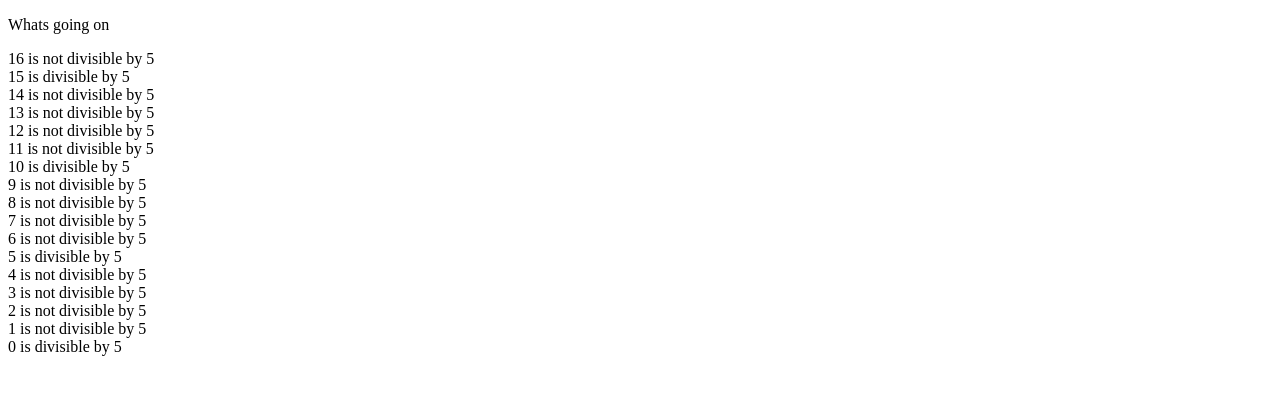
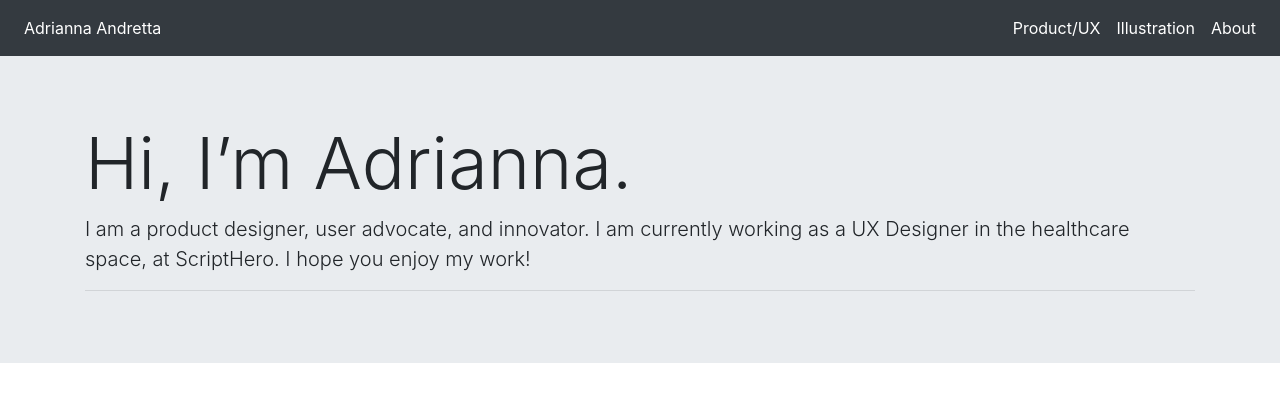
Before and after one commit to chenthehero/Andretta-Website, a plain HTML site: page index.html in a window 1280 px wide. Drawn offline with nearby package versions, Linux system fonts and the light colour scheme.

Commit message:
Created header

```diff
--- a/index.html
+++ b/index.html
@@ -1,16 +1,55 @@
-<!DOCTYPE html>
+<!doctype html>
 <html lang="en">
-<head>
-    <meta charset="UTF-8">
-    <meta name="viewport" content="width=device-width, initial-scale=1.0">
+  <head>
     <title>Adrianna Andretta</title>
-    <link href="style.css" rel="stylesheet" type="text/css" />
-</head>
-<body>
+    <!-- Required meta tags -->
+    <meta charset="utf-8">
+    <meta name="viewport" content="width=device-width, initial-scale=1, shrink-to-fit=no">
 
-    <div id = "Eric">
-        <p>Whats going on</p>
+    <!-- Bootstrap CSS -->
+    <link rel="stylesheet" href="https://stackpath.bootstrapcdn.com/bootstrap/4.3.1/css/bootstrap.min.css" integrity="sha384-ggOyR0iXCbMQv3Xipma34MD+dH/1fQ784/j6cY/iJTQUOhcWr7x9JvoRxT2MZw1T" crossorigin="anonymous">
+  </head>
+  <body>
+
+    <nav class="navbar navbar-expand-md navbar-dark bg-dark">
+        <div class="navbar-collapse collapse w-100 order-1 order-md-0 dual-collapse2">
+            <ul class="navbar-nav mr-auto">
+                <li class="nav-item active">
+                    <a class="nav-link" href="#">Adrianna Andretta</a>
+                </li>
+
+            </ul>
+        </div>
+
+        <div class="navbar-collapse collapse w-100 order-3 dual-collapse2">
+            <ul class="navbar-nav ml-auto">
+                <li class="nav-item active">
+                    <a class="nav-link" href="#">Product/UX</a>
+                </li>
+                <li class="nav-item active">
+                    <a class="nav-link" href="#">Illustration</a>
+                </li>
+                <li class="nav-item active">
+                    <a class="nav-link" href="#">About</a>
+                </li>
+            </ul>
+        </div>
+    </nav>
+
+    <div class="jumbotron jumbotron-fluid">
+        <div class="container">
+            <h1 class="display-3">Hi, I’m Adrianna.</h1>
+            <p class="lead">I am a product designer, user advocate, and innovator. I am currently working as a UX Designer in the healthcare space, at ScriptHero. I hope you enjoy my work!
+            </p>
+            <hr class="my-2">
+        </div>
     </div>
-    <script src = "testing.js"></script>
-</body>
+
+
+    <!-- Optional JavaScript -->
+    <!-- jQuery first, then Popper.js, then Bootstrap JS -->
+    <script src="https://code.jquery.com/jquery-3.3.1.slim.min.js" integrity="sha384-q8i/X+965DzO0rT7abK41JStQIAqVgRVzpbzo5smXKp4YfRvH+8abtTE1Pi6jizo" crossorigin="anonymous"></script>
+    <script src="https://cdnjs.cloudflare.com/ajax/libs/popper.js/1.14.7/umd/popper.min.js" integrity="sha384-UO2eT0CpHqdSJQ6hJty5KVphtPhzWj9WO1clHTMGa3JDZwrnQq4sF86dIHNDz0W1" crossorigin="anonymous"></script>
+    <script src="https://stackpath.bootstrapcdn.com/bootstrap/4.3.1/js/bootstrap.min.js" integrity="sha384-JjSmVgyd0p3pXB1rRibZUAYoIIy6OrQ6VrjIEaFf/nJGzIxFDsf4x0xIM+B07jRM" crossorigin="anonymous"></script>
+  </body>
 </html>
```
